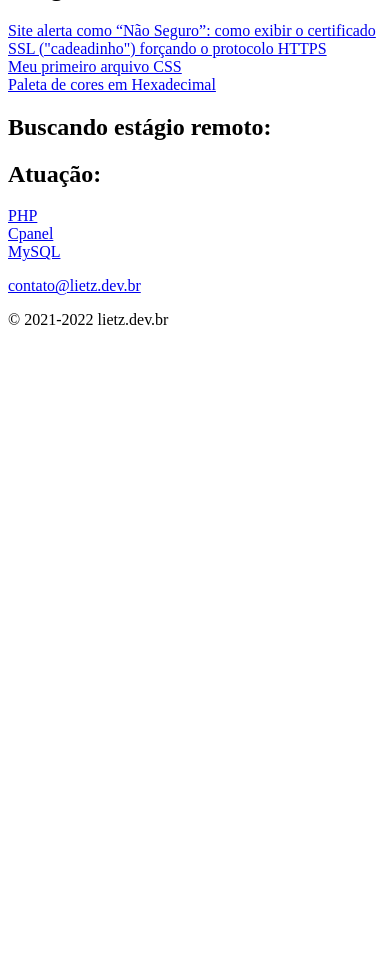
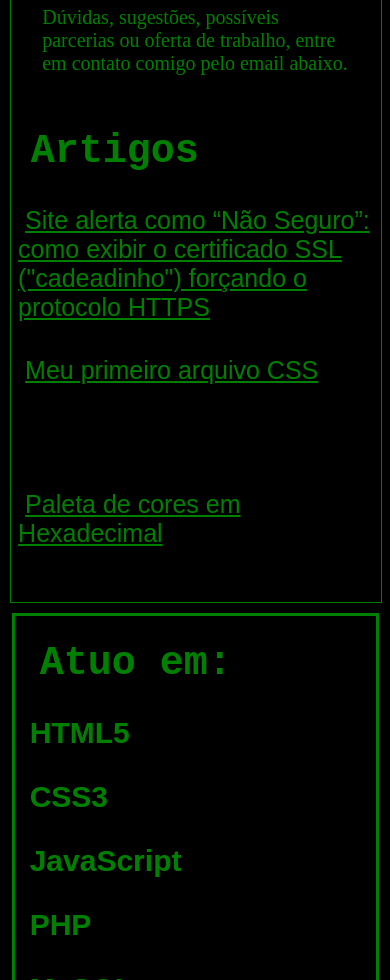
Before and after one commit to andersonlietz/trabalho.webstandards, a plain HTML site: page index.html in a window 390 px wide. Shown: the part 1020-2000 px from the top of the page. Before the commit the page ends 1357 px from the top, so only its background shows below. Drawn offline with Linux system fonts and the light colour scheme.

Commit message:
Ultimas Alterações

```diff
--- a/index.html
+++ b/index.html
@@ -1,18 +1,18 @@
 <!DOCTYPE html>
 <html lang="en">
 <head>
-<link rel="shortcut icon" href="imagens/perfil.jpg" type="image x-icon">
-<style type="text/css" href="style.css" ></style>
+<link rel="shortcut icon" href="perfil.jpg" type="image x-icon">
+<link rel="stylesheet" type="text/css" href="style.css">
 </style>
     <meta charset="UTF-8">
     <meta http-equiv="X-UA-Compatible" content="IE=edge">
     <meta name="viewport" content="width=device-width, initial-scale=1.0">
-    <meta name="description"content="Porfólio de desenvolvimento web, com artigos jogos e contribuições para desenvolvimento web.">
+    <meta name="description"content="Porfólio de desenvolvimento web, com artigos jogos e contribuições.">
     <meta property="og:site_name" content="Lietz Desenvolvimento" />
     <meta property="og:url" content="https://lietz.dev.br" />
     <meta name="robots" content="index,follow">
     <link rel="canonical" href="https://lietz.dev.br" />
-    <meta name="author" content="Anderson Lietz">
+    <meta name="author" content="Anderson Lietz"/>
     <meta property="og:type" content="website" />
 
     <title>Lietz Desenvolvimento</title>
@@ -37,13 +37,10 @@
 <div id="bio">
 
 
-    <img src="foto.jpg" class="imagem"/>
+    <img src="perfil.jpg" class="imagem"/>
 
         <p>Fico feliz que tenha acessado o meu site!</p>
-		<p>Me chamo Anderson Lietz e criei este site para aprimorar meus conhecimentos de linguagens e desenvolvimento web.</p>
-		<p>Na área "Game" do menu, pretendo criar jogos em JavaScript, PHP, etc.
-		No momento há apenas um "Jogo da Velha", desenvolvido em JavaScript com a ajuda de um tutorial,
-		o qual ainda apresenta algumas falhas e vou aprimorar.
+		<p>Me chamo Anderson Lietz e criei este portfólio para aprimorar meus conhecimentos de linguagens e desenvolvimento web.</p>
 		<p>Em "Blog", atualmente vazia, vou postar alguns artigos sobre programação, trazendo dicas e soluções, conforme minha evolução na área.</p>
 		<p> Outro site pessoal que já venho desenvolvendo a uns meses e que possui mais conteúdo,
 		é o <a rel= "dofollow" href="https://vacilouviroucronica.com">Vacilou, virou Crônica!</a>, onde posto algumas crônicas autorais.</p>
@@ -60,36 +57,46 @@
 
 <div class="post">
 
-<a href="cadeadinho-do-site-nao-aparece.php">Site alerta como “Não Seguro”: como exibir  o certificado SSL ("cadeadinho") forçando o protocolo HTTPS</a>
+<a href="https://lietz.dev.br/cadeadinho-do-site-nao-aparece.php">Site alerta como “Não Seguro”: como exibir  o certificado SSL ("cadeadinho") forçando o protocolo HTTPS</a>
 </div>
 
 <div class="post">
-<a rel="dofollow" href="meu-primeiro-css.php" >Meu primeiro arquivo CSS</a>
+<a rel="dofollow" href="https://lietz.dev.br/meu-primeiro-css.php" >Meu primeiro arquivo CSS</a>
 </div>
 
 <div class="post">
 
-<a rel="nofollow" href="paleta-hexa.php">Paleta de cores em Hexadecimal</a>
+<a rel="nofollow" href="https://lietz.dev.br/paleta-hexa.php">Paleta de cores em Hexadecimal</a>
 </div>
 
 
   </section>
 </main>
 <aside>
-    <h2>Buscando estágio remoto:</h2>
-    <h2>Atuação:</h2>
+    <h2>Atuo em:</h2>
     <div class="post">
 
-  <a rel="nofollow" href="#">PHP</a>
+  <strong>HTML5</strong>
 </div>
+<div class="post">
+
+    <strong>CSS3</strong>
+  </div>
 
   <div class="post">
-  <a rel="dofollow" href="#" >Cpanel</a>
-</div>
+    <strong>JavaScript</strong>
+  </div>
+
+  <div class="post">
+
+    <strong>PHP</strong>
+  </div>
+
+
 
 <div class="post">
 
-  <a rel="nofollow" href="#">MySQL</a>
+  <strong>MySQL</strong>
 </div>
 </aside>
 <footer>
--- a/style.css
+++ b/style.css
@@ -153,23 +153,11 @@ aside{
     padding:3px;
     margin-left:5%;
 }
-aside p {
-    color:#FFFFFF;
-}
-aside a {
-    font-size:27px;
-}
 aside img{
     width:95%;
     height:auto;
     margin:10px auto;
     border-radius:100%;
-}
-#timer{
-    color:red;
-    font-size:60px;
-    font-family: 'Franklin Gothic Medium', 'Arial Narrow', Arial, sans-serif;
-    text-align: center;
 }
 aside .post{
     border:none;
@@ -181,14 +169,15 @@ aside .post{
     border:1px solid #008000;
     padding:10px;
 }
-.post a{
+#blog .post a{
+    font-size:25px;
+    font-family: Arial, Helvetica, sans-serif;
+}
+aside .post strong{
 font-size:30px;
 font-family: Arial, Helvetica, sans-serif;
+color:#008000;
 
-}
-b {
-    color:#008000;
-    font-size:27px;
 }
 
 .btnlermais{
@@ -327,6 +316,7 @@ padding:20px;
         width:95%;
         padding:0;
         margin:auto;
+        margin-right:2%;
         float:center;
     }
     #bio img{
@@ -340,19 +330,26 @@ padding:20px;
         font-size: 20px;
         margin:10px;
     }
+    #blog .post a {
+        margin:7px;
+    }
+    #blog .post{
+        padding:2px;
+        margin-top:30px;
+        height:auto;
+        min-height:100px;
+        border:0;
+    }
 	aside{
-        width:95%;
+        width:90%;
         margin:auto;
+        margin-left:3%;
         height:auto;
-        float:center;
         padding:5px;
+        margin-top:10px;
 
 
     }
-	#timer{
-        font-size:60px;
-    }
-
 
 
 }
```
Also changed, not shown: perfil.jpg (added).
